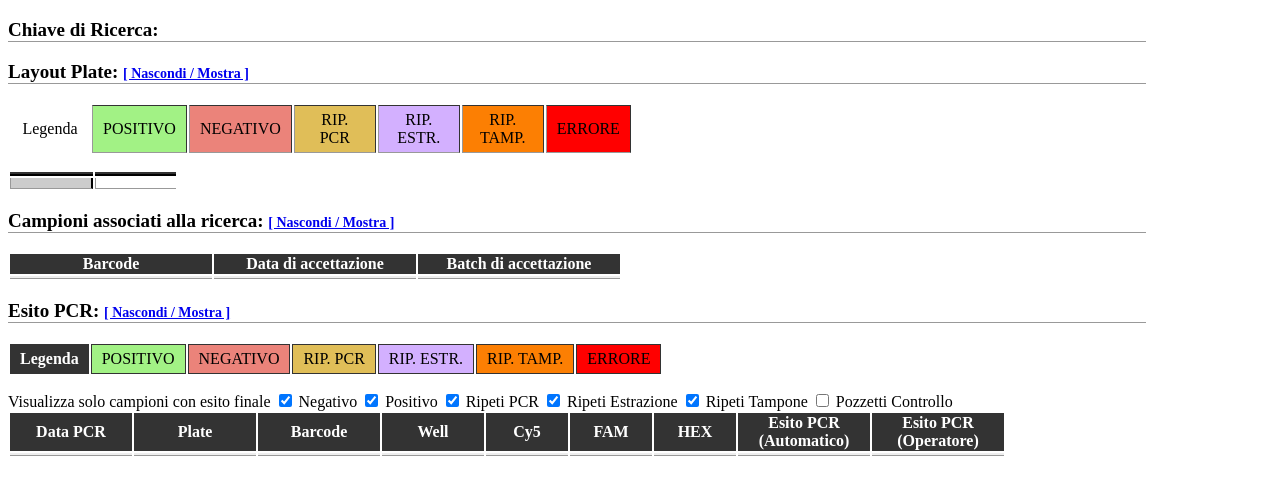
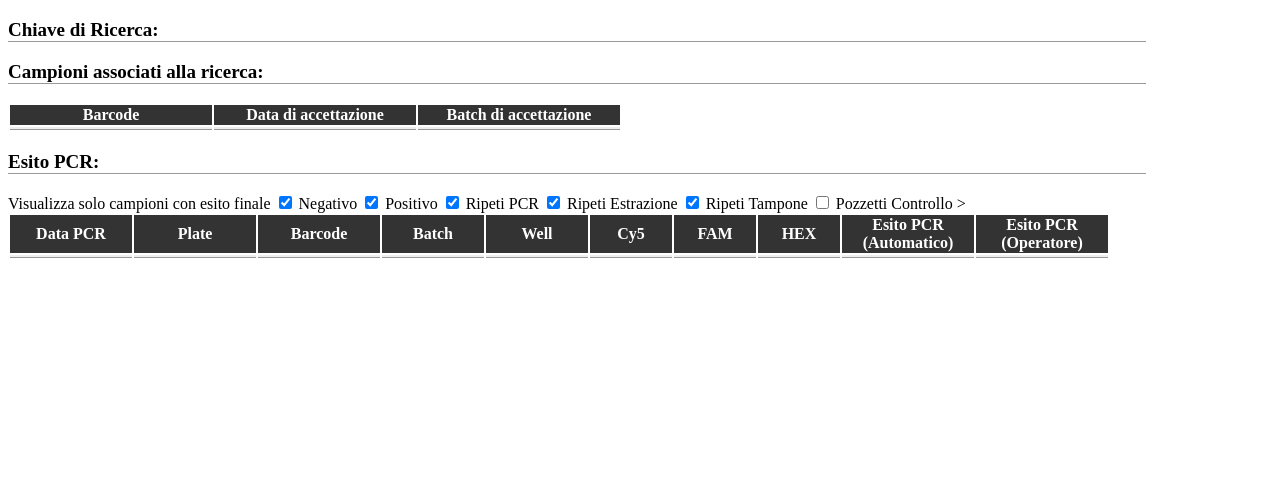
Before and after one commit to azufre451/cibio-covid, a PHP site: page /TEMPLATES/search_results.html in a window 1280 px wide. Shown: the top 495 px of the page. Run offline with PHP 8.4, Linux system fonts and the light colour scheme.

Commit message:
new template loading proc

```diff
--- a/TEMPLATES/search_results.html
+++ b/TEMPLATES/search_results.html
@@ -2,7 +2,36 @@
 
 <html xmlns="http://www.w3.org/1999/xhtml" lang="it">
 	<head>
-		<link rel="stylesheet" type="text/css" href="TEMPLATES/css/styles.css" />
+		<style>
+			.resultCell{
+				width:200px;
+
+
+				font-size:18px;
+				background-color:#EEE;
+				border-bottom:1px solid #999;
+			}
+
+			.resultCell.red, tr.row_neg .fr{ background-color: #eb837a; }
+			.resultCell.green, tr.row_pos .fr{ background-color: #a2f285; }
+			.resultCellYellow, tr.row_rep_pcr .fr { background-color: #e0be58; }
+			tr.row_ctrl{ display:none; }
+			tr.row_rep_ext .fr { background-color: #d3b0ff; }
+			.intest{
+				background-color:#333;
+				color:white;
+				font-weight:bold;
+				font-weight:bold;
+				border-bottom:1px solid black;
+				text-align:center;
+			}
+			.headerText{
+				font-weight:bold;
+				font-size:19px;
+				border-bottom:1px solid #999;
+				width:90%;
+			}
+		</style>
 		<script type="text/javascript" src="TEMPLATES/js/jquery.js" />
 		<script>
 			function filter(ida){
@@ -16,36 +45,8 @@
 		<p class="headerText"> Chiave di Ricerca: <span style="color:blue; font-weight:bold;"  tal:content="searchKey" /> </p>
 
 
-		<p tal:condition="exists:wellLayout" class="headerText">Layout Plate: <a style="font-size:14px;" href="javascript:void(0)" onclick="jQuery('#wellLayout').toggle();"> [ Nascondi / Mostra ] </a></p>
-		<div id="wellLayout" tal:condition="exists:wellLayout">
-			<table class="legendTable">
-				<tr class="layoutRow">
-					<td style="border:0px;"> Legenda </td>
-					<td class="row_pos">POSITIVO</td>
-					<td class="row_neg">NEGATIVO</td>
-					<td class="row_rep_pcr">RIP. PCR</td>
-					<td class="row_rep_ext">RIP. ESTR.</td>
-					<td class="row_rep_tamp">RIP. TAMP.</td>
-					<td class="row_error">ERRORE</td>
-				</tr>
-			</table>
 
-
-
-
-			<table style="margin-top:15px;">
-				<tr class="intest"><td/><td tal:repeat="n php:range(1,12)" tal:content="n" /></tr>
-				<tr class="layoutRow" tal:repeat="layoutRow wellLayout">
-					<td class="intestRow" tal:content="repeat/layoutRow/key" />
-					<td tal:attributes="class layoutWell/0" tal:repeat="layoutWell layoutRow">
-						<a tal:condition="exists:layoutWell/1/barcode" tal:attributes="href string:search.php?barcode=${layoutWell/1/barcode}" tal:content="layoutWell/1/barcode" />
-					</td>
-				</tr>
-			</table>
-		</div>
-
-		<p class="headerText">Campioni associati alla ricerca: <a style="font-size:14px;" href="javascript:void(0)" onclick="jQuery('#samplesLayout').toggle();"> [ Nascondi / Mostra ] </a></p>
-		<div id="samplesLayout">
+		<p class="headerText">Campioni associati alla ricerca:</p>
 		<table>
 			<tr class="intest"><td> Barcode </td> <td> Data di accettazione </td> <td> Batch di accettazione </td></tr>
 			<tr tal:repeat="batch batches">
@@ -56,25 +57,10 @@
 				<td class="resultCell" tal:content="batch/batch"/>
 			</tr>
 		</table>
-		</div>
-
-		<p class="headerText">Esito PCR: <a style="font-size:14px;" href="javascript:void(0)" onclick="jQuery('#PCRLayout').toggle();"> [ Nascondi / Mostra ] </a></p>
-		<div id="PCRLayout">
 
 
-			<table class="legendTable">
-				<tr class="layoutRow">
-					<td style="border:0px;" class="intest"> Legenda </td>
-					<td class="row_pos">POSITIVO</td>
-					<td class="row_neg">NEGATIVO</td>
-					<td class="row_rep_pcr">RIP. PCR</td>
-					<td class="row_rep_ext">RIP. ESTR.</td>
-					<td class="row_rep_tamp">RIP. TAMP.</td>
-					<td class="row_error">ERRORE</td>
-				</tr>
-			</table>
+		<p class="headerText">Esito PCR:</p>
 
-			<div style="margin-top:15px;">
 		Visualizza solo campioni con esito finale
 		<input type="checkbox" id="filter_positivi" checked="checked"  onchange="javascript:filter('neg');" label="Negativo">  </input>Negativo
 		<input type="checkbox" id="filter_positivi"  checked="checked" onchange="javascript:filter('pos');" label="Positivo" >  </input>Positivo
@@ -84,16 +70,16 @@
 		<input type="checkbox" id="filter_positivi"  checked="checked" onchange="javascript:filter('rep_tamp');" value="Ripetere Tampone" > </input> Ripeti Tampone
 
 		<input type="checkbox" id="filter_controllo"  onchange="javascript:filter('ctrl');" value="Pozzetti controllo" > </input> Pozzetti Controllo
-			</div>
 
 
 
 		<table>
-				<tr class="intest"> <td> Data PCR </td> <td> Plate </td>  <td> Barcode </td>  <td> Well</td>  <td> Cy5</td> <td> FAM</td> <td> HEX</td>   <td> Esito PCR (Automatico) </td> <td> Esito PCR (Operatore) </td></tr>
+			<tr class="intest"> <td> Data PCR </td> <td> Plate </td>  <td> Barcode </td>  <td> Batch</td><td> Well </td>>  <td> Cy5</td> <td> FAM</td> <td> HEX</td>   <td> Esito PCR (Automatico) </td> <td> Esito PCR (Operatore) </td></tr>
 			<tr tal:attributes="class pcr/htmlClass" tal:repeat="pcr PCRs">
 				<td class="resultCell" style="width:120px" tal:content="pcr/data_pcr"/>
 				<td class="resultCell" style="width:120px"><a tal:attributes="href string:search.php?plate=${pcr/plate}" ><span tal:content="php:substr(pcr['plate'],0,strlen(pcr['plate'])-2)" /><span style="font-size:21px; font-weight:bold;" tal:content="php:substr(pcr['plate'],strlen(pcr['plate'])-2)" /></a></td>
 				<td class="resultCell" style="width:120px" ><a tal:attributes="href string:search.php?barcode=${pcr/barcode}" tal:content="pcr/barcode" /></td>
+				<td class="resultCell" style="width:100px; text-align:center" tal:content="pcr/extr_batch"/>
 				<td class="resultCell" style="width:100px; text-align:center" tal:content="pcr/well"/>
 
 				<td class="resultCell" style="width:80px; text-align:center" tal:content="pcr/Cy5"/>
@@ -105,6 +91,6 @@
 
 			</tr>
 		</table>
-		</div>
+
 	</body>
 </html>
```
Also changed, not shown: TEMPLATES/search_results_pcr.html (+34 -7 lines), search.php (+6 -56 lines), 1 other file. Lines whose indentation alone changed are shown as unchanged.
